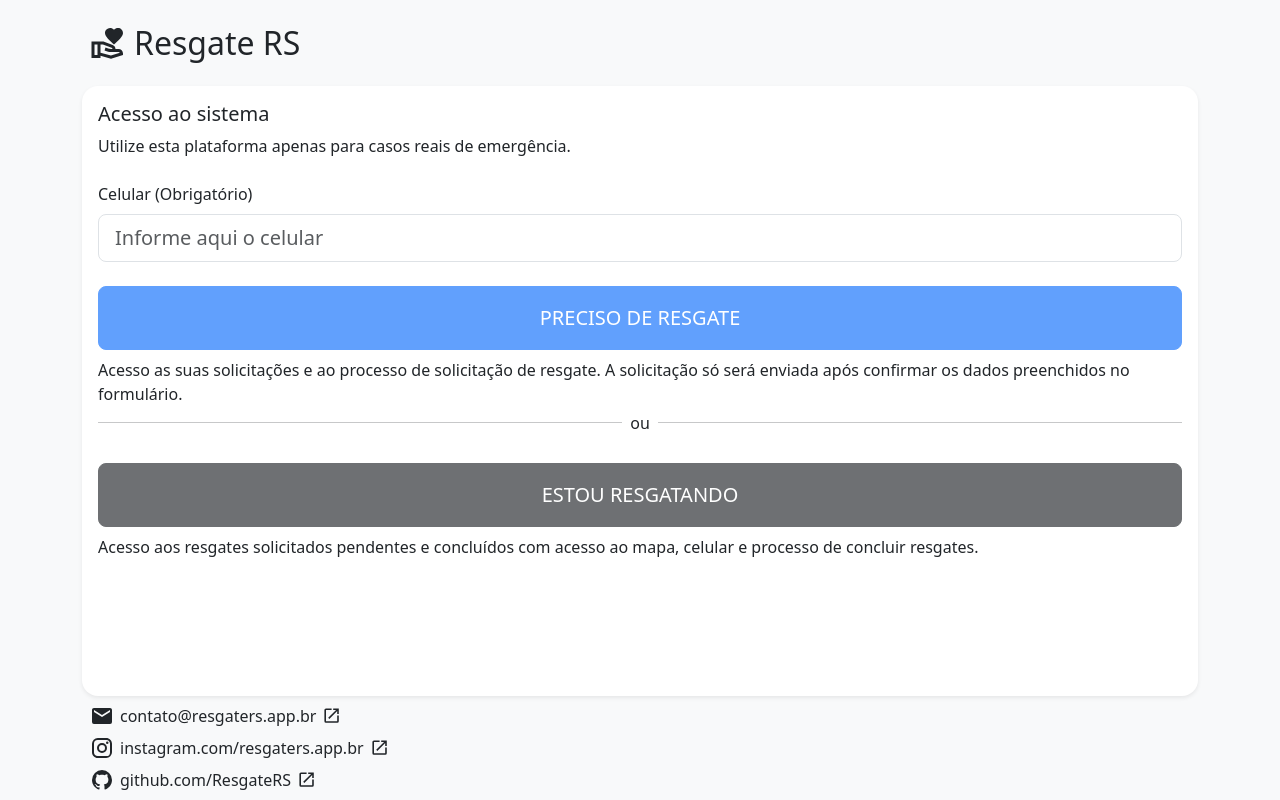
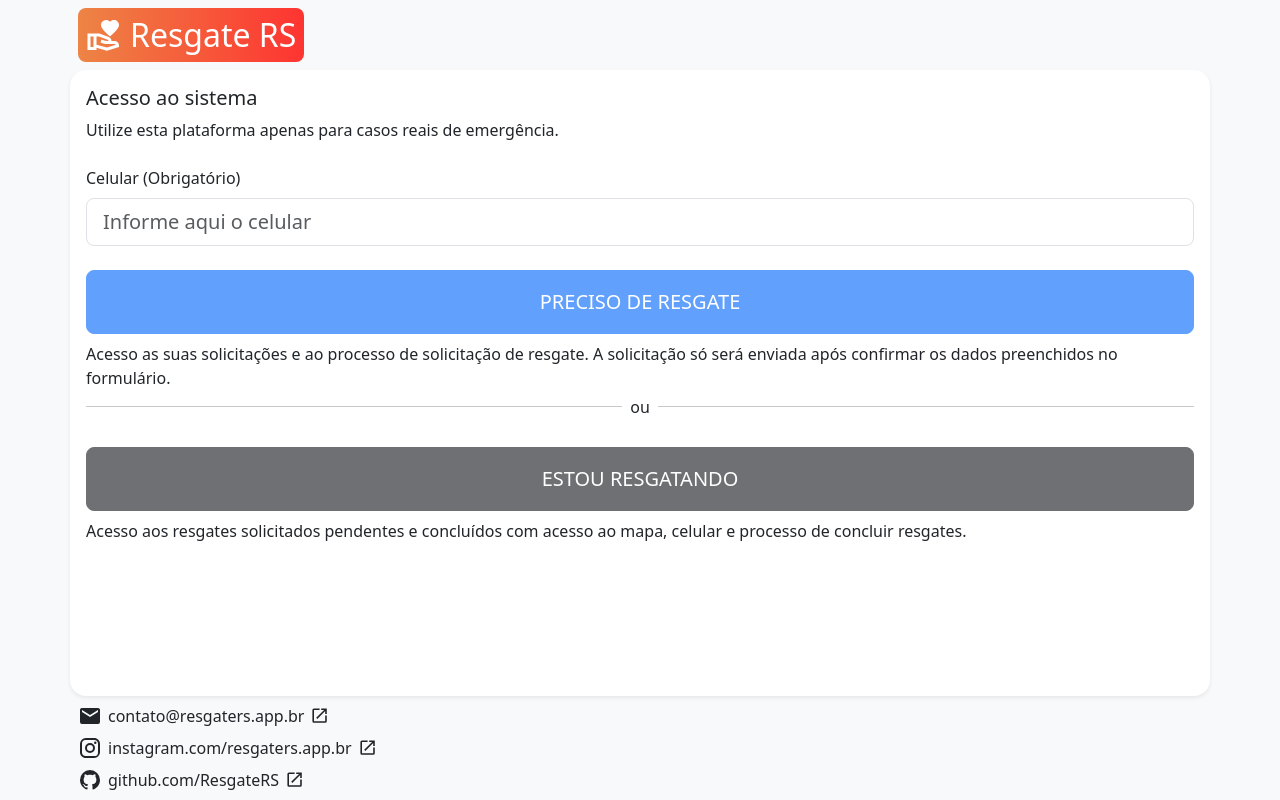
Before and after one commit to ResgateRS/RescueRS-Front, a React (Vite) app: page / in a window 1280 px wide. Built offline with nearby package versions, Linux system fonts and the light colour scheme; no server answers.

Commit message:
feat: logo

```diff
--- a/src/components/Header/index.tsx
+++ b/src/components/Header/index.tsx
@@ -14,8 +14,13 @@ export default function Header() {
   }
 
   return (
-    <div className="d-flex flex-row align-items-center justify-content-between px-2 my-4">
-      <div className="d-flex flex-row align-items-center justify-content-start">
+    <div className="d-flex flex-row align-items-center justify-content-between px-2 my-2">
+      <div
+        className="d-flex flex-row align-items-center justify-content-start text-white p-2 rounded-3"
+        style={{
+          background: "linear-gradient(90deg, #ED8445, #FE3431)",
+        }}
+      >
         <Icon path={mdiHandHeartOutline} size={1.5} className="me-2" />
         <h2 className="my-0">Resgate RS</h2>
       </div>
--- a/src/components/Layout/index.tsx
+++ b/src/components/Layout/index.tsx
@@ -51,10 +51,13 @@ export default function Layout({ children }: any) {
   }
 
   return (
-    <Container className="d-flex flex-column" style={{ minHeight: "100dvh" }}>
+    <Container
+      className="d-flex flex-column p-0"
+      style={{ minHeight: "100dvh" }}
+    >
       {(install || installIOS) && (
         <div
-          className={`d-flex align-items-center justify-content-center px-3 pt-2 gap-3`}
+          className={`d-flex align-items-center justify-content-center px-3 py-1 gap-3 border border-top-0 bg-white`}
         >
           Baixe o aplicativo
           <Button
```
Also changed, not shown: manifest.json, public/logo.png.
